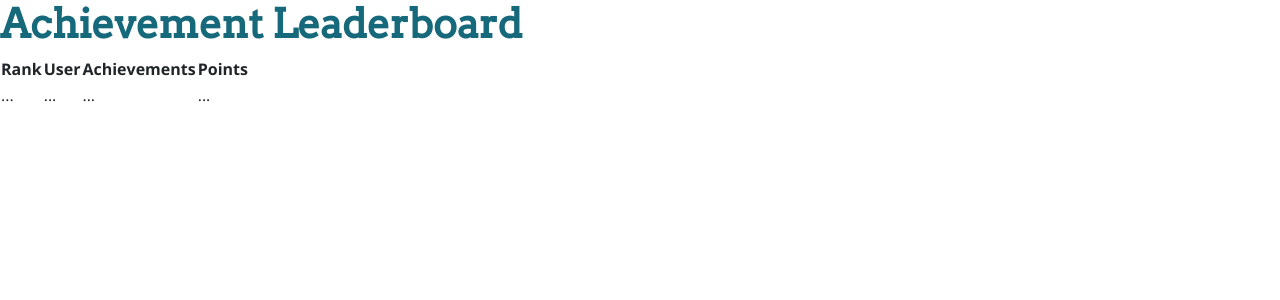
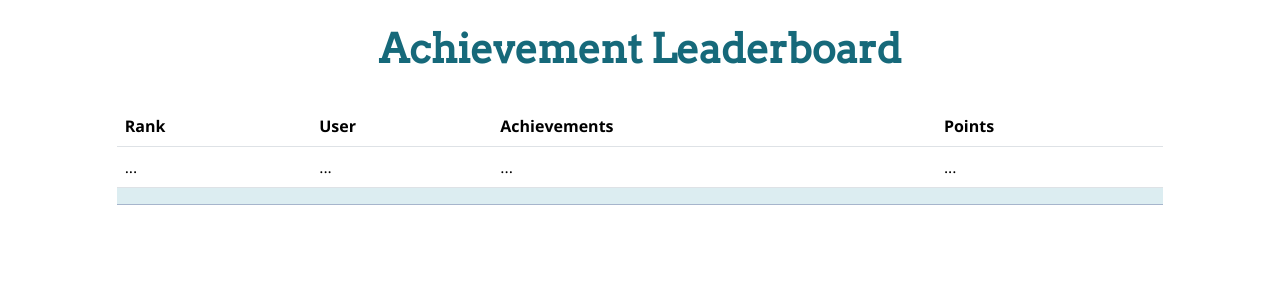
Before and after one commit to juliettetripier/Hackbright-Project, a Flask app: template templates/leaderboard.html in a window 1280 px wide. Shown: the part 56-356 px from the top of the page. Run offline with Flask 3, Linux system fonts and the light colour scheme; the template is opened without the code that fills it, so the values that code supplies are empty.

Commit message:
Style: Restructured Leaderboard page

```diff
--- a/static/css/stylesheet.css
+++ b/static/css/stylesheet.css
@@ -189,6 +189,7 @@ button {
     margin-left: 20px;
 }
 
+
 /* List Details Page-specific styling */
 
 .list-item {
@@ -202,3 +203,10 @@ button {
 #delete-list-button {
     margin-top: 35px;
 }
+
+
+/* Leaderboard-specific styling */
+
+.table-primary td {
+    background-color:#DCEDF1;
+}
--- a/templates/leaderboard.html
+++ b/templates/leaderboard.html
@@ -3,9 +3,12 @@
 
 {% block body %}
 
+<div class="container-fluid">
+    <div class="page-header">
         <h1>Achievement Leaderboard</h1>
-
-<table>
+    </div>
+    <div class="col-10 offset-1">
+        <table class="table">
             <tr>
                 <th>Rank</th>
                 <th>User</th>
@@ -14,7 +17,7 @@
             </tr>
             {% for i, top_user in enumerate(top_ten) %}
                 {% if top_user == user %}
-            <tr>
+                    <tr class="table-primary">
                         <td><b>{{ i + 1 }}</b></td>
                         <td><a href="/profile/{{ top_user.user_id }}"><b>{{ top_user.username }}</b></a></td>
                         <td><b>{{ top_user.num_achievements }}</b></td>
@@ -36,7 +39,7 @@
                         <td>...</td>
                         <td>...</td>
                     </tr>
-            <tr>
+                    <tr class="table-primary">
                         <td><b>{{ user_rank }}</b></td>
                         <td><a href="/profile/{{ user.user_id }}"><b>{{ user.username }}</b></a></td>
                         <td><b>{{ user.num_achievements }}</b></td>
@@ -44,5 +47,9 @@
                     </tr>
             {% endif %}
         </table>
+    </div>
+
+</div>
+
 
 {% endblock %}
```
Lines whose indentation alone changed are shown as unchanged.
